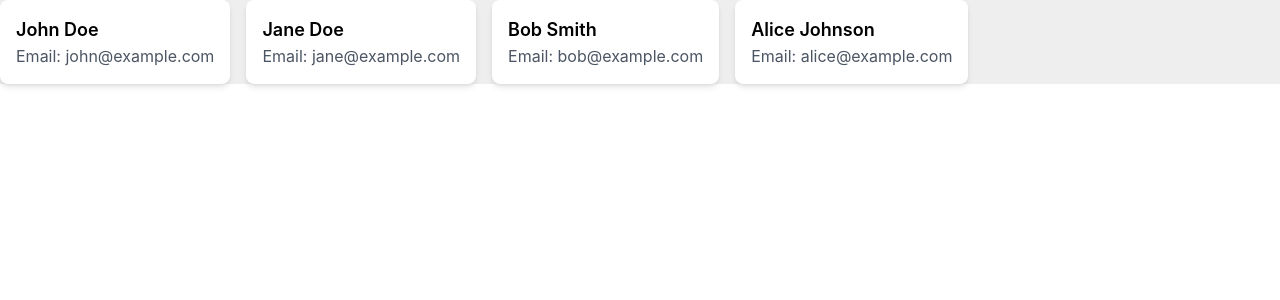
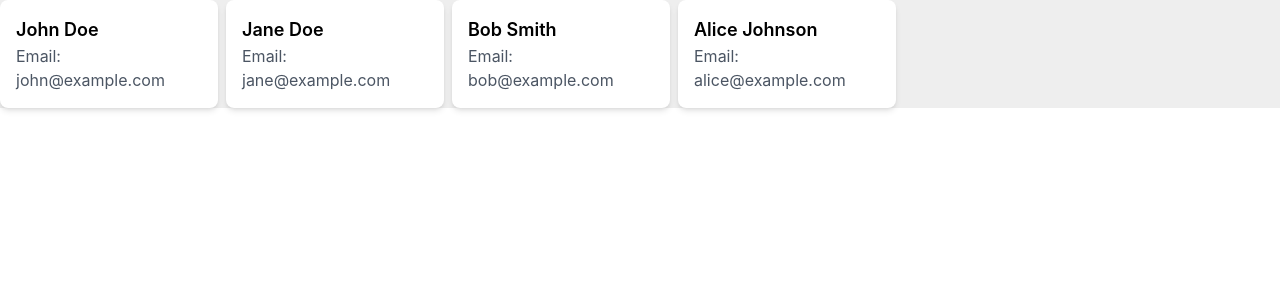
Before and after one commit to Tausif4171/FeatureBits, a React (Create React App) app: page / in a window 1280 px wide. Shown: the top 300 px of the page. Built offline with nearby package versions, Linux system fonts and the light colour scheme.

Commit message:
ui update

```diff
--- a/src/features/DragAndDropCards/index.tsx
+++ b/src/features/DragAndDropCards/index.tsx
@@ -9,13 +9,15 @@ function DragAndDropCards() {
     ];
 
     return (
-        <div className="flex space-x-4 w-[100%]">
-            {users.map(user => (
-                <div key={user.id} className="bg-white rounded-lg p-4 shadow-md cursor-pointer">
-                    <h2 className="text-lg font-semibold">{user.name}</h2>
-                    <p className="text-gray-600">Email: {user.email}</p>
-                </div>
-            ))}
+        <div className=" w-[100%]">
+            <div className='flex space-x-2 justify-between w-[70%]'>
+                {users.map(user => (
+                    <div key={user.id} className="w-[300px] bg-white rounded-lg p-4 shadow-md cursor-pointer" draggable>
+                        <h2 className="text-lg font-semibold">{user.name}</h2>
+                        <p className="text-gray-600">Email: {user.email}</p>
+                    </div>
+                ))}
+            </div>
         </div>
     );
 
```
